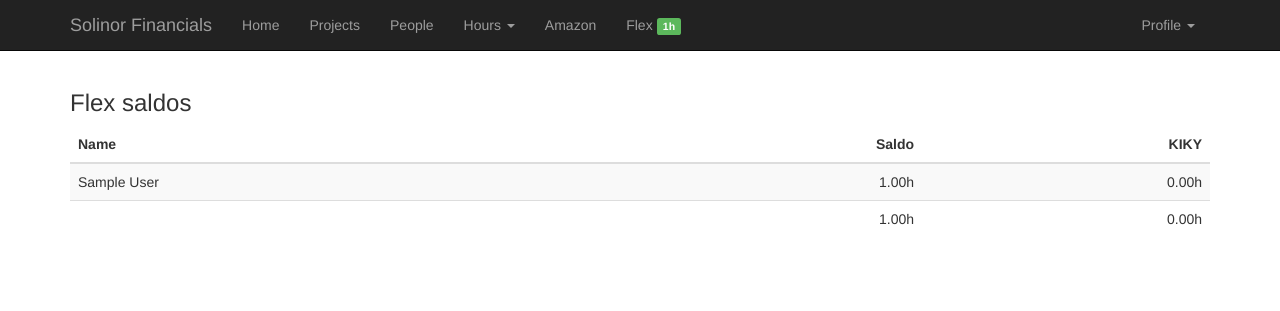
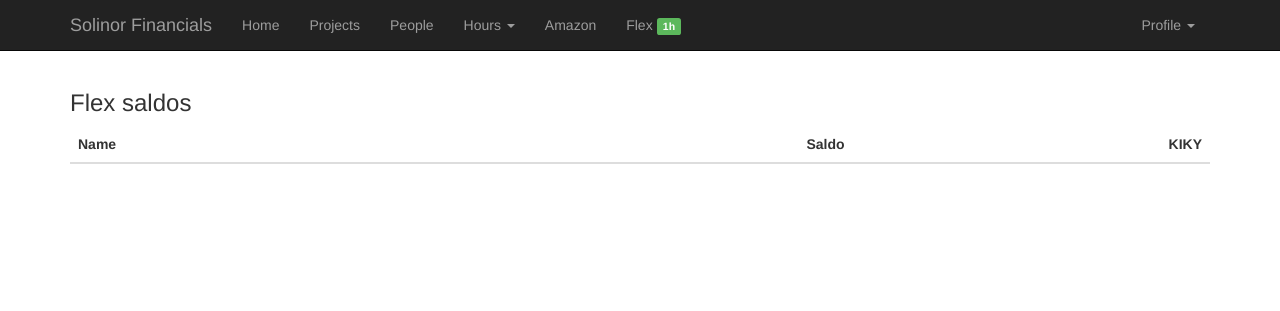
Before and after one commit to solinor/solinor-invoice-checking, a Django app: page /users/flexhours in a window 1280 px wide. Shown: the top 311 px of the page. Run offline with Django 3.2, Linux system fonts and the light colour scheme; a user stored in the database is signed in; tables that the repository leaves empty hold one stand-in row (values such as "Sample post"); some libraries are stand-ins or nearby versions.

Commit message:
Filter out people who don't have active contract from flex overview table

```diff
--- a/flex_hours/templates/flex_hours.html
+++ b/flex_hours/templates/flex_hours.html
@@ -9,7 +9,7 @@ $(function () {
   var kiky_sum = 0;
   $(".flex-row").each(function () {
     var user_guid = $(this).data("guid");
-    $.get("/users/" + user_guid + "/flexhours/json", null, "json")
+    $.get("/users/" + user_guid + "/flexhours/json?onlyActive=true", null, "json")
       .done(function(data, status) {
       if (data.flex_enabled === false) {
         $("#" + user_guid + "-row").hide();
--- a/flex_hours/utils.py
+++ b/flex_hours/utils.py
@@ -99,12 +99,16 @@ def calculate_kiky_stats(person, contracts, first_process_day, last_process_day)
     }
 
 
-def calculate_flex_saldo(person, flex_last_day=None):
+def calculate_flex_saldo(person, flex_last_day=None, only_active=False):
     if not flex_last_day:
         flex_last_day = datetime.date.today() - datetime.timedelta(days=1)  # The default is to exclude today to have stable flex saldo (assuming everyone marks hours daily)
     contracts = WorkContract.objects.filter(user=person)
     events = FlexTimeCorrection.objects.filter(user=person)
     today = datetime.date.today()
+
+    if only_active:
+        if not fetch_contract(contracts, flex_last_day):
+            return {"active": False}
 
     # Find the first date
     start_hour_markings_from_date, cumulative_saldo = find_first_process_date(events, contracts)
--- a/flex_hours/views.py
+++ b/flex_hours/views.py
@@ -12,14 +12,16 @@ from flex_hours.utils import FlexHourException, calculate_flex_saldo
 from invoices.models import TenkfUser
 
 
-def get_flex_hours_for_user(request, person, json_responses=False):
+def get_flex_hours_for_user(request, person, json_responses=False, only_active=False):
     try:
-        context = calculate_flex_saldo(person)
+        context = calculate_flex_saldo(person, only_active=only_active)
     except FlexHourException as error:
         if json_responses:
             return HttpResponse(json.dumps({"flex_enabled": False}), content_type="application/json")
         return render(request, "error.html", {"error": error, "message": "This is normal for flex hour calculations when some required information is missing. If this is your page, please contact HR to get this fixed."})
     if json_responses:
+        if not context.get("active", True):
+            return HttpResponse(json.dumps({"flex_enabled": False}), content_type="application/json")
         return HttpResponse(json.dumps({"flex_enabled": True, "flex_hours": context["cumulative_saldo"], "kiky_saldo": context.get("kiky", {}).get("saldo")}), content_type="application/json")
     return render(request, "person_flex_hours.html", context)
 
@@ -51,4 +53,4 @@ def your_flex_hours_json(request):
 @login_required
 def person_flex_hours_json(request, user_guid):
     person = get_object_or_404(TenkfUser, guid=user_guid)
-    return get_flex_hours_for_user(request, person, json_responses=True)
+    return get_flex_hours_for_user(request, person, json_responses=True, only_active=request.GET.get("onlyActive", False) == "true")
```
